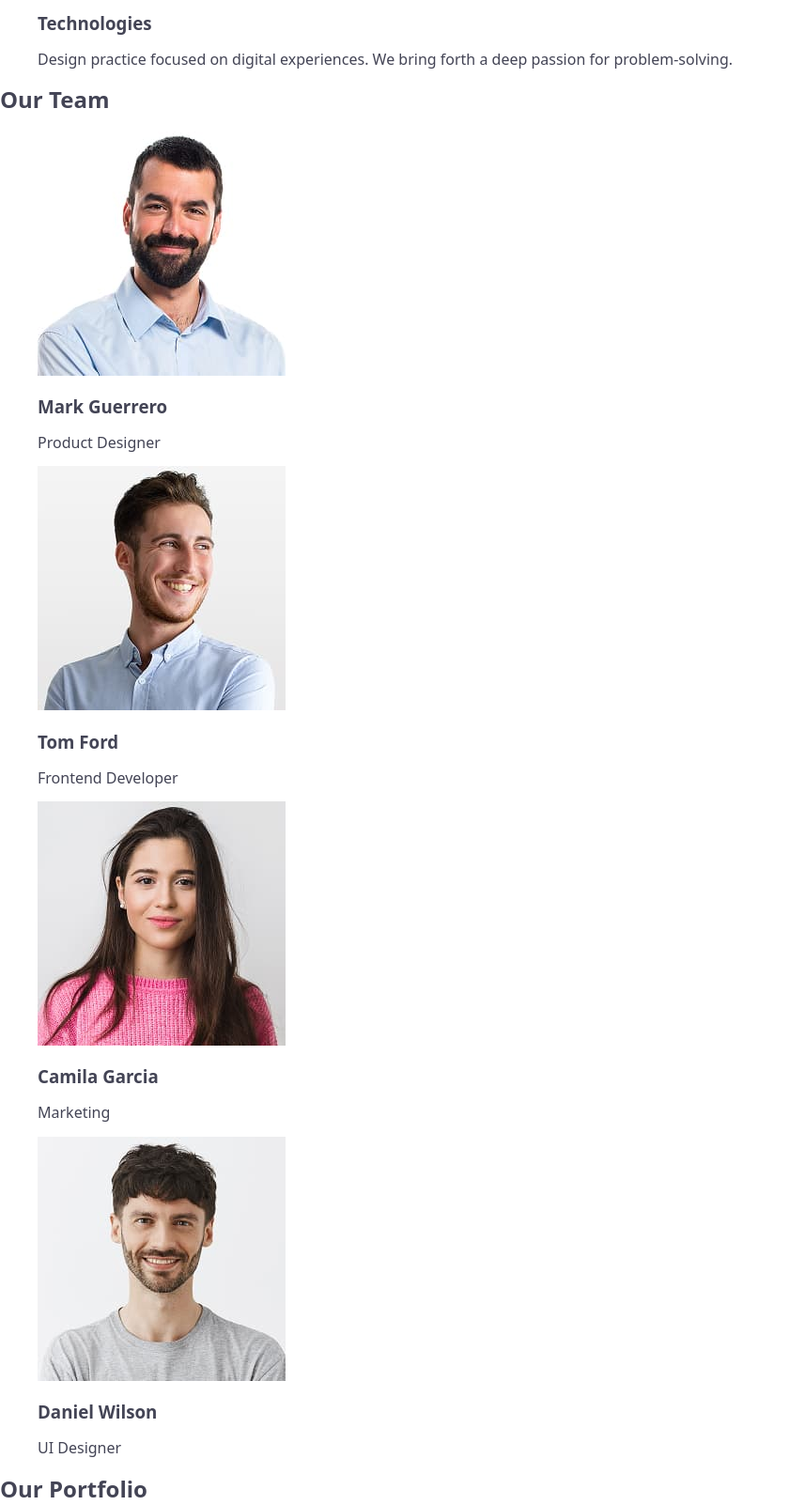
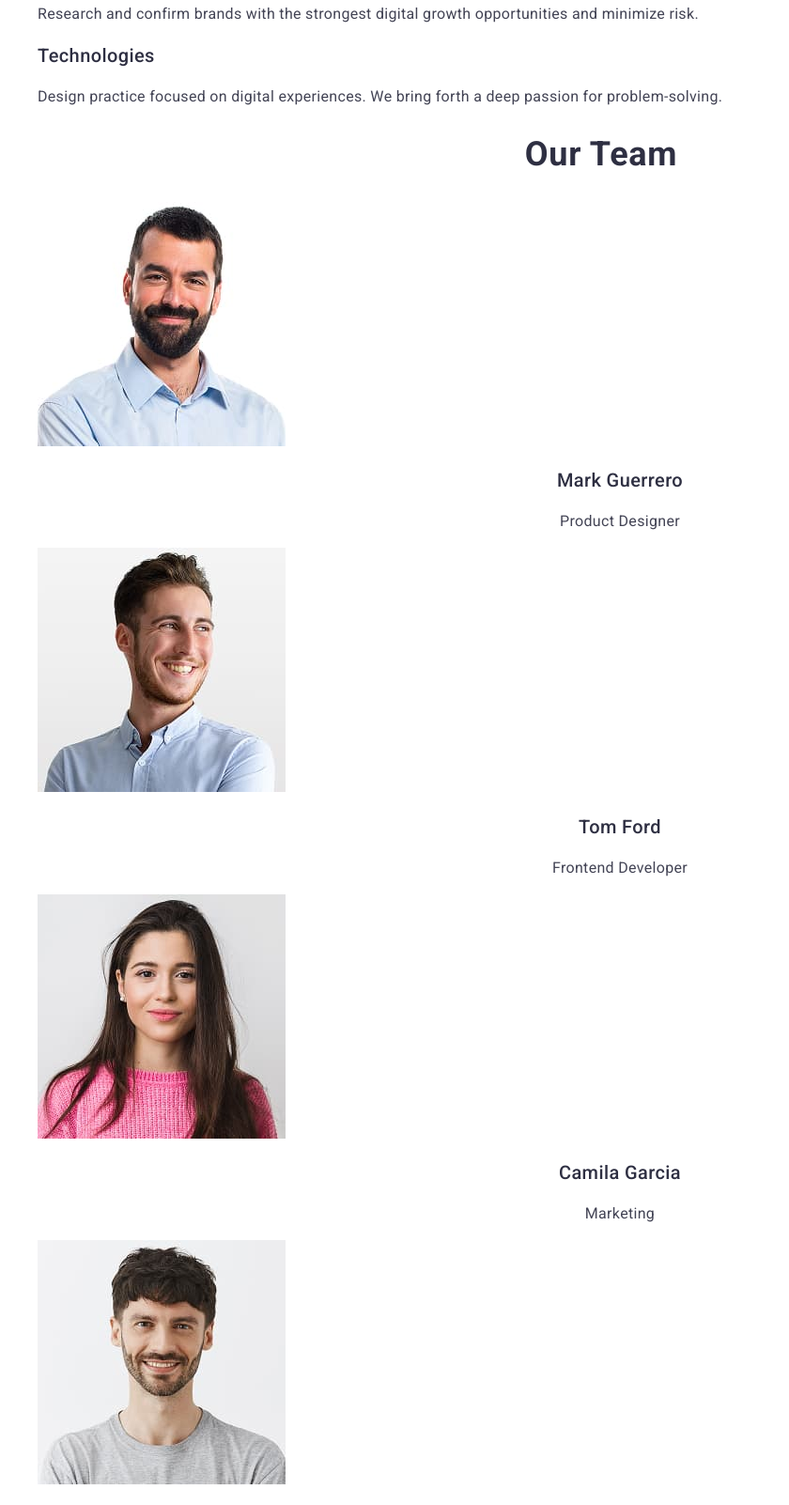
Before and after one commit to Romanna-Brych/goit-markup-hw-02, a plain HTML site: page index.html in a window 1280 px wide. Shown: the part 593-2195 px from the top of the page at 94% size, without its empty margins (0-840 px from the left). Drawn offline with nearby package versions, Linux system fonts and the light colour scheme.

Commit message:
add styles

```diff
--- a/css/styles.css
+++ b/css/styles.css
@@ -1,5 +1,5 @@
 body {
-  font-family: "Roboto", "Arial", "Helvetica" sans-serif;
+  font-family: "Roboto", "Arial", "Helvetica", sans-serif;
   color: #434455;
   background-color: #fff;
 }
@@ -94,9 +94,17 @@ a {
 }
 
 .features-subtitle {
+  font-weight: 500;
+  font-size: 20px;
+  line-height: 1.2;
+  letter-spacing: 0.02em;
+  color: #2e2f42;
 }
 
 .features-item-text {
+  font-size: 16px;
+  line-height: 1.5;
+  letter-spacing: 0.02em;
 }
 
 /* ===========TEAM=========== */
@@ -105,6 +113,13 @@ a {
 }
 
 .team-title {
+  font-family: "Roboto", sans-serif;
+  font-weight: 700;
+  font-size: 36px;
+  line-height: 1.11;
+  letter-spacing: 0.02em;
+  text-align: center;
+  color: #2e2f42;
 }
 
 .team-title-list {
@@ -117,9 +132,19 @@ a {
 }
 
 .team-subtitle {
+  font-weight: 500;
+  font-size: 20px;
+  line-height: 1.2;
+  letter-spacing: 0.02em;
+  text-align: center;
+  color: #2e2f42;
 }
 
 .team-text {
+  font-size: 16px;
+  line-height: 1.5;
+  letter-spacing: 0.02em;
+  text-align: center;
 }
 
 /* ========PORTFOLIO========= */
@@ -128,6 +153,12 @@ a {
 }
 
 .portfolio-title {
+  font-weight: 700;
+  font-size: 36px;
+  line-height: 1.11;
+  letter-spacing: 0.02em;
+  text-align: center;
+  color: #2e2f42;
 }
 
 .portfolio-list {
@@ -140,21 +171,32 @@ a {
 }
 
 .portfolio-subtitle {
+  font-weight: 500;
+  font-size: 20px;
+  line-height: 1.2;
+  letter-spacing: 0.02em;
+  color: #2e2f42;
 }
 
 .portfolio-text {
+  font-weight: 400;
+  font-size: 16px;
+  line-height: 1.5;
+  letter-spacing: 0.02em;
 }
 
 /* =======FOOTER======== */
-
-.logo {
+.footer {
+  background-color: #2e2f42;
 }
 
-.footer-logo {
-}
-
-.logo-part {
+.footer-logo .logo-part {
+  color: #f4f4fd;
 }
 
 .footer-text {
+  font-size: 16px;
+  line-height: 1.5;
+  letter-spacing: 0.02em;
+  color: #f4f4fd;
 }
```
